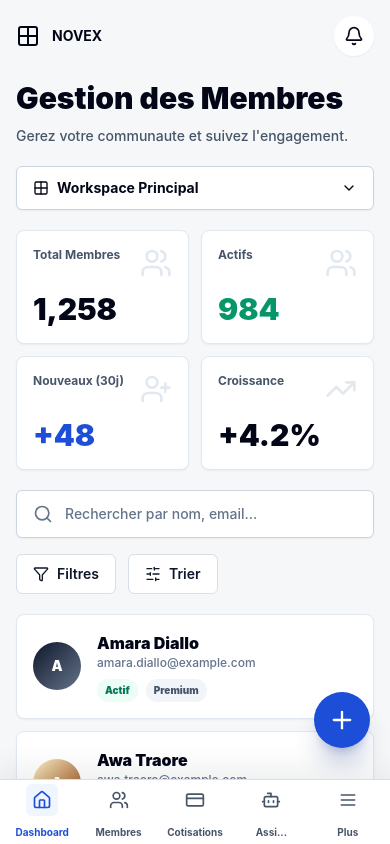
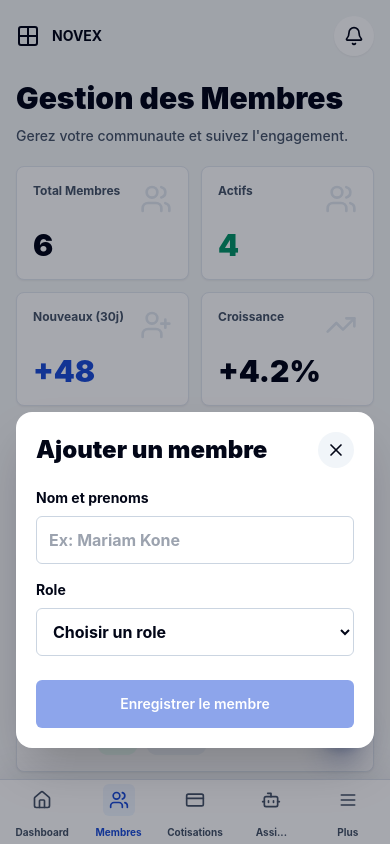
Before and after one commit to momoyann667/novex, a Next.js app in the folder frontend/: page /app/1/members in a window 390 px wide. Both pictures are taken after a click on the button 342 px from the left and 720 px from the top of the page. Shown: the top 844 px of the page. Built offline with nearby package versions, Linux system fonts and the light colour scheme.

Commit message:
feat: add member form and active mobile nav

```diff
--- a/frontend/src/components/layout/association-shell.tsx
+++ b/frontend/src/components/layout/association-shell.tsx
@@ -1,4 +1,7 @@
+"use client";
+
 import Link from "next/link";
+import { usePathname } from "next/navigation";
 import type { ReactNode } from "react";
 import { Bell, Bot, Calendar, CreditCard, FileText, FolderKanban, Home, Landmark, Menu, Search, Settings, Users, Wallet } from "lucide-react";
 import type { LucideIcon } from "lucide-react";
@@ -24,6 +27,12 @@ const nav = [
 ] as const;
 
 export function AssociationShell({ children, workspaceSlug }: Readonly<{ children: ReactNode; workspaceSlug: string }>) {
+  const pathname = usePathname();
+
+  function isActive(path: string) {
+    return pathname === `/app/${workspaceSlug}/${path}` || pathname.startsWith(`/app/${workspaceSlug}/${path}/`);
+  }
+
   return (
     <div className="min-h-screen bg-slate-50 pb-20 md:grid md:grid-cols-[272px_minmax(0,1fr)] md:pb-0">
       <aside className="hidden border-r border-border bg-white p-5 md:block">
@@ -35,9 +44,9 @@ export function AssociationShell({ children, workspaceSlug }: Readonly<{ childre
           Association active
         </Button>
         <nav className="grid gap-1">
-          {nav.map(({ label, path, icon: Icon }, index) => (
+          {nav.map(({ label, path, icon: Icon }) => (
             <Link
-              className={`flex min-h-10 items-center gap-3 rounded-md px-3 text-sm ${index === 0 ? "bg-blue-50 font-semibold text-blue-700" : "text-slate-700 hover:bg-slate-100"}`}
+              className={`flex min-h-10 items-center gap-3 rounded-md px-3 text-sm ${isActive(path) ? "bg-blue-50 font-semibold text-blue-700" : "text-slate-700 hover:bg-slate-100"}`}
               href={`/app/${workspaceSlug}/${path}`}
               key={path}
             >
@@ -76,9 +85,9 @@ export function AssociationShell({ children, workspaceSlug }: Readonly<{ childre
           ["Cotisations", "contributions", CreditCard],
           ["Assi...", "assistant", Bot],
           ["Plus", "settings", Menu]
-        ] satisfies ReadonlyArray<readonly [string, string, LucideIcon]>).map(([label, path, Icon], index) => (
-          <Link className={`grid min-h-16 place-items-center rounded-md text-[10px] font-bold ${index === 0 ? "text-blue-700" : "text-slate-600"}`} href={`/app/${workspaceSlug}/${path}`} key={path}>
-            <span className={`grid size-8 place-items-center rounded-md ${index === 0 ? "bg-blue-50" : ""}`}>
+        ] satisfies ReadonlyArray<readonly [string, string, LucideIcon]>).map(([label, path, Icon]) => (
+          <Link className={`grid min-h-16 place-items-center rounded-md text-[10px] font-bold ${isActive(path) ? "text-blue-700" : "text-slate-600"}`} href={`/app/${workspaceSlug}/${path}`} key={path}>
+            <span className={`grid size-8 place-items-center rounded-md ${isActive(path) ? "bg-blue-50" : ""}`}>
               <Icon className="size-5" />
             </span>
             {label}
--- a/frontend/src/features/members/members-view.tsx
+++ b/frontend/src/features/members/members-view.tsx
@@ -1,7 +1,7 @@
 "use client";
 
 import { useMemo, useState } from "react";
-import { Bell, Bot, ChevronDown, Filter, Grid2X2, Plus, Search, SlidersHorizontal, TrendingUp, UserPlus, Users } from "lucide-react";
+import { Bell, Bot, Filter, Grid2X2, Plus, Search, SlidersHorizontal, TrendingUp, UserPlus, Users, X } from "lucide-react";
 import { Button } from "@/components/ui/button";
 
 type Member = {
@@ -21,25 +21,60 @@ const members: Member[] = [
   { name: "Serge Nguessan", email: "serge.nguessan@example.com", status: "Inactif", plan: "Standard", avatar: "bg-[linear-gradient(135deg,#e0e7ff,#312e81)]" }
 ];
 
+const avatarStyles = [
+  "bg-[linear-gradient(135deg,#0f172a,#64748b)]",
+  "bg-[linear-gradient(135deg,#dbeafe,#334155)]",
+  "bg-[linear-gradient(135deg,#ecfeff,#0f766e)]",
+  "bg-[linear-gradient(135deg,#fee2e2,#7c2d12)]",
+  "bg-[linear-gradient(135deg,#fef3c7,#92400e)]",
+  "bg-[linear-gradient(135deg,#e0e7ff,#312e81)]"
+];
+
 function statusClass(status: Member["status"]) {
   return status === "Actif" ? "bg-emerald-50 text-emerald-700" : "bg-red-50 text-red-700";
 }
 
 export function MembersView() {
+  const [memberRows, setMemberRows] = useState<Member[]>(members);
   const [query, setQuery] = useState("");
   const [onlyActive, setOnlyActive] = useState(false);
   const [sortAsc, setSortAsc] = useState(true);
+  const [showForm, setShowForm] = useState(false);
+  const [fullName, setFullName] = useState("");
+  const [role, setRole] = useState("");
 
   const visibleMembers = useMemo(() => {
     const normalizedQuery = query.trim().toLowerCase();
-    return members
+    return memberRows
       .filter((member) => {
-        const matchesQuery = !normalizedQuery || `${member.name} ${member.email}`.toLowerCase().includes(normalizedQuery);
+        const matchesQuery = !normalizedQuery || `${member.name} ${member.email} ${member.plan}`.toLowerCase().includes(normalizedQuery);
         const matchesStatus = !onlyActive || member.status === "Actif";
         return matchesQuery && matchesStatus;
       })
       .sort((first, second) => (sortAsc ? first.name.localeCompare(second.name) : second.name.localeCompare(first.name)));
-  }, [onlyActive, query, sortAsc]);
+  }, [memberRows, onlyActive, query, sortAsc]);
+
+  function addMember() {
+    const cleanName = fullName.trim();
+    const cleanRole = role.trim();
+    if (!cleanName || !cleanRole) {
+      return;
+    }
+
+    setMemberRows((current) => [
+      {
+        name: cleanName,
+        email: `${cleanName.toLowerCase().replace(/[^a-z0-9]+/g, ".").replace(/^\.+|\.+$/g, "") || "membre"}@example.com`,
+        status: "Actif",
+        plan: cleanRole as Member["plan"],
+        avatar: avatarStyles[current.length % avatarStyles.length]
+      },
+      ...current
+    ]);
+    setFullName("");
+    setRole("");
+    setShowForm(false);
+  }
 
   return (
     <main className="min-h-screen bg-[#f5f7f8] px-4 pb-28 pt-4 text-slate-950 md:rounded-[28px]">
@@ -58,28 +93,20 @@ export function MembersView() {
         <p className="mt-2 text-sm font-medium leading-5 text-slate-600">Gerez votre communaute et suivez l'engagement.</p>
       </section>
 
-      <button className="mt-5 flex min-h-11 w-full items-center justify-between rounded-md border border-slate-300 bg-white px-4 text-sm font-bold shadow-sm" type="button">
-        <span className="flex items-center gap-2">
-          <Grid2X2 className="size-4" />
-          Workspace Principal
-        </span>
-        <ChevronDown className="size-4" />
-      </button>
-
       <section className="mt-5 grid grid-cols-2 gap-3">
         <div className="min-h-28 rounded-lg border border-slate-200 bg-white p-4 shadow-sm">
           <div className="flex items-start justify-between">
             <span className="text-xs font-bold text-slate-600">Total Membres</span>
             <Users className="size-8 text-slate-200" />
           </div>
-          <div className="mt-3 text-3xl font-black tracking-normal">1,258</div>
+          <div className="mt-3 text-3xl font-black tracking-normal">{memberRows.length.toLocaleString("fr-FR")}</div>
         </div>
         <div className="min-h-28 rounded-lg border border-slate-200 bg-white p-4 shadow-sm">
           <div className="flex items-start justify-between">
             <span className="text-xs font-bold text-slate-600">Actifs</span>
             <Users className="size-8 text-slate-200" />
           </div>
-          <div className="mt-3 text-3xl font-black tracking-normal text-emerald-600">984</div>
+          <div className="mt-3 text-3xl font-black tracking-normal text-emerald-600">{memberRows.filter((member) => member.status === "Actif").length}</div>
         </div>
         <div className="min-h-28 rounded-lg border border-slate-200 bg-white p-4 shadow-sm">
           <div className="flex items-start justify-between">
@@ -136,7 +163,37 @@ export function MembersView() {
         ))}
       </section>
 
-      <button className="fixed bottom-24 right-5 z-20 grid size-14 place-items-center rounded-full bg-blue-700 text-white shadow-xl shadow-blue-900/25 md:absolute" type="button" aria-label="Ajouter un membre">
+      {showForm ? (
+        <section className="fixed inset-0 z-40 grid place-items-end bg-slate-950/35 px-4 pb-24 md:absolute md:place-items-center md:pb-0">
+          <form className="w-full rounded-2xl bg-white p-5 shadow-2xl md:max-w-md" onSubmit={(event) => { event.preventDefault(); addMember(); }}>
+            <div className="mb-5 flex items-center justify-between">
+              <h2 className="text-2xl font-black tracking-normal">Ajouter un membre</h2>
+              <button className="grid size-9 place-items-center rounded-full bg-slate-100" type="button" aria-label="Fermer" onClick={() => setShowForm(false)}>
+                <X className="size-5" />
+              </button>
+            </div>
+            <div className="grid gap-4">
+              <label className="grid gap-2 text-sm font-bold">
+                Nom et prenoms
+                <input className="min-h-12 rounded-md border border-slate-300 px-3 text-base outline-none" placeholder="Ex: Mariam Kone" value={fullName} onChange={(event) => setFullName(event.target.value)} />
+              </label>
+              <label className="grid gap-2 text-sm font-bold">
+                Role
+                <select className="min-h-12 rounded-md border border-slate-300 bg-white px-3 text-base outline-none" value={role} onChange={(event) => setRole(event.target.value)}>
+                  <option value="">Choisir un role</option>
+                  <option value="Premium">Membre premium</option>
+                  <option value="Standard">Membre standard</option>
+                </select>
+              </label>
+            </div>
+            <Button className="mt-6 min-h-12 w-full bg-blue-700 text-white hover:bg-blue-800" disabled={!fullName.trim() || !role.trim()} type="submit">
+              Enregistrer le membre
+            </Button>
+          </form>
+        </section>
+      ) : null}
+
+      <button className="fixed bottom-24 right-5 z-20 grid size-14 place-items-center rounded-full bg-blue-700 text-white shadow-xl shadow-blue-900/25 md:absolute" type="button" aria-label="Ajouter un membre" onClick={() => setShowForm(true)}>
         <Plus className="size-7" />
       </button>
 
```
